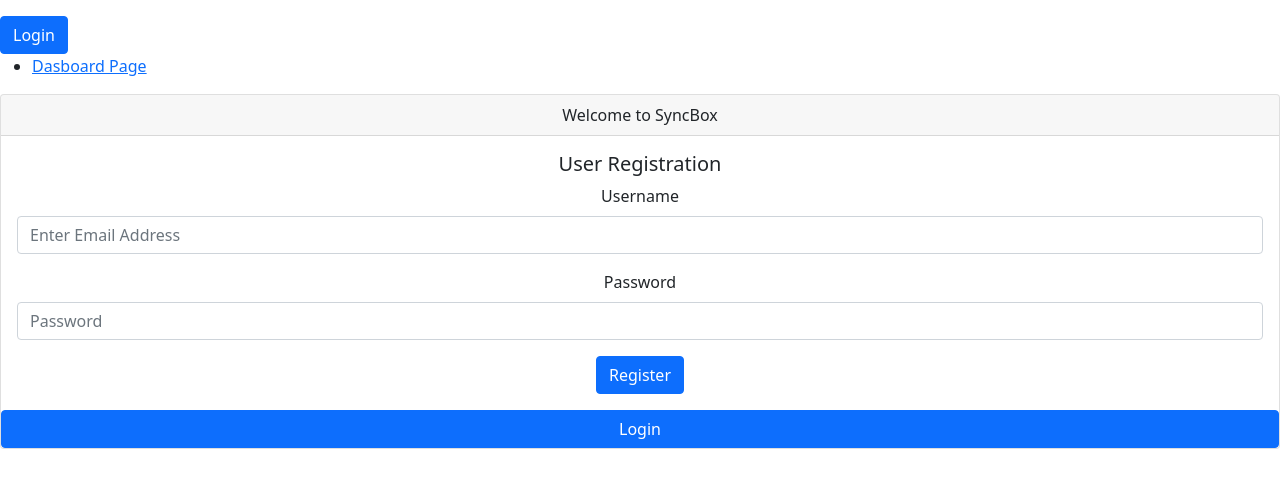
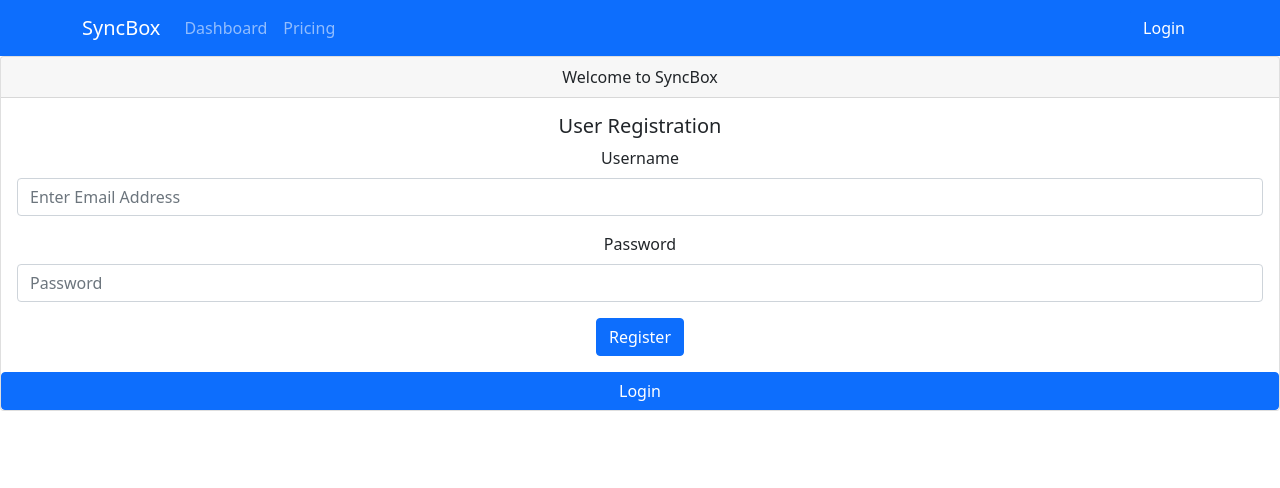
Before and after one commit to FYP17-cloud-accelerator/fe-syncbox, a React (Create React App) app: page /register in a window 1280 px wide. Shown: the top 488 px of the page. Built offline with nearby package versions, Linux system fonts and the light colour scheme.

Commit message:
NavigationBar

```diff
--- a/src/App.js
+++ b/src/App.js
@@ -3,7 +3,7 @@
 import LoginPage from "./auth/LoginPage";
 import PrivateRoute from "./auth/PrivateRoute";
 import 'bootstrap/dist/css/bootstrap.min.css';
-import { Button } from "react-bootstrap";
+import { Button, Container, Nav, Navbar } from "react-bootstrap";
 import RegisterPage from "./auth/RegisterPage";
 import axios from "axios";
 import useToken from "./auth/Token";
@@ -18,17 +18,23 @@
   return (
     <Router>
       <div>
-        <p>{token?.user}</p>
+
+      <Navbar bg="primary" variant="dark">
+        <Container>
+        <Navbar.Brand href="/dashboard">SyncBox</Navbar.Brand>
+        <Nav className="me-auto">
+          <Nav.Link href="/dashboard">Dashboard</Nav.Link>
+          <Nav.Link href="#pricing">Pricing</Nav.Link>
+        </Nav>
+        <Navbar.Text>{token?.user}</Navbar.Text>
         <AuthButton token={token} deleteToken={deleteToken} />
-
-        <ul>
-          <li><Link to="/dasboard">Dasboard Page</Link></li>
-        </ul>
+        </Container>
+      </Navbar>
 
         <Switch>
           <Route exact path="/register"><RegisterPage setToken={saveToken} /></Route>
           <Route exact path="/login"><LoginPage setToken={saveToken} /></Route>
-          <PrivateRoute exact path="/dasboard"><DashboardPage /></PrivateRoute>
+          <PrivateRoute exact path="/dashboard"><DashboardPage /></PrivateRoute>
         </Switch>
       </div>
     </Router>
```
